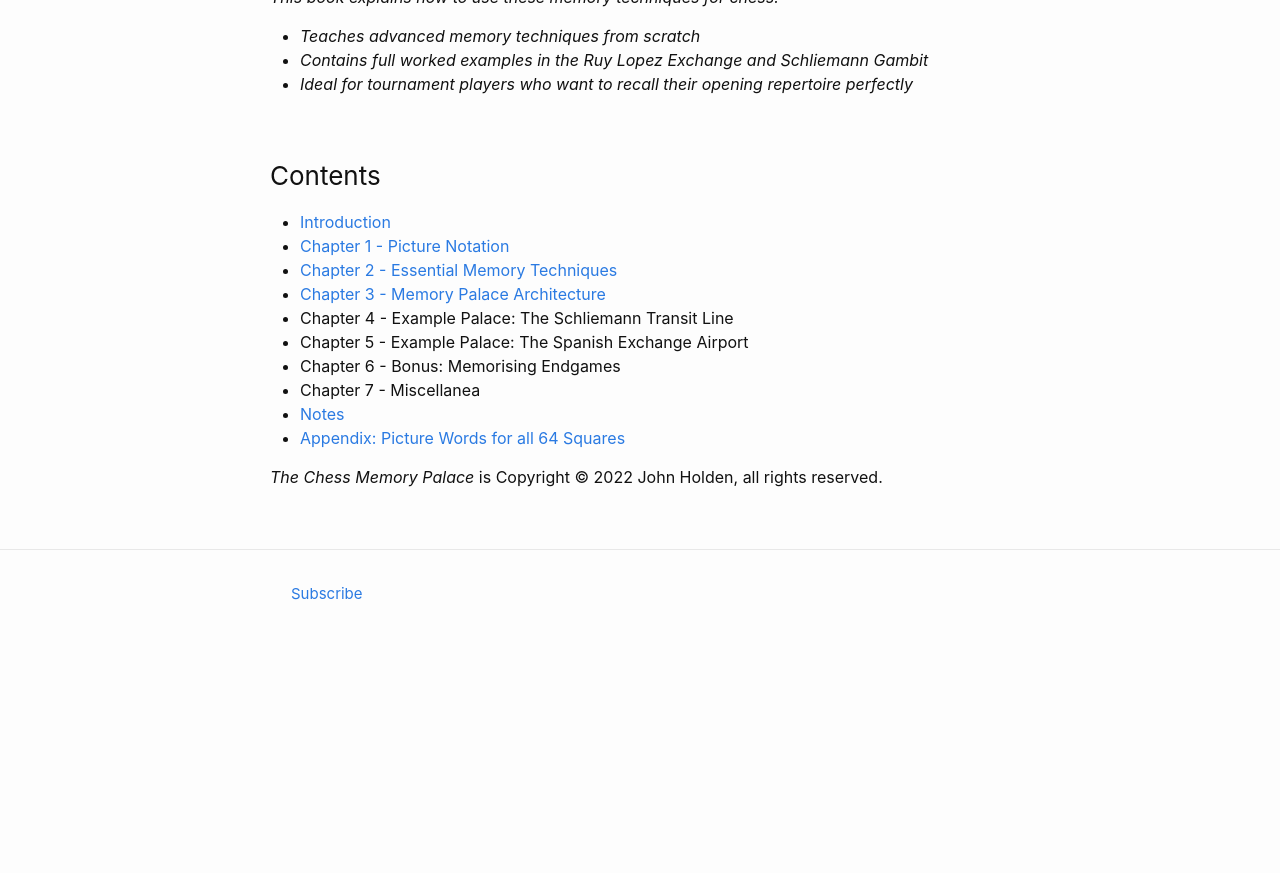
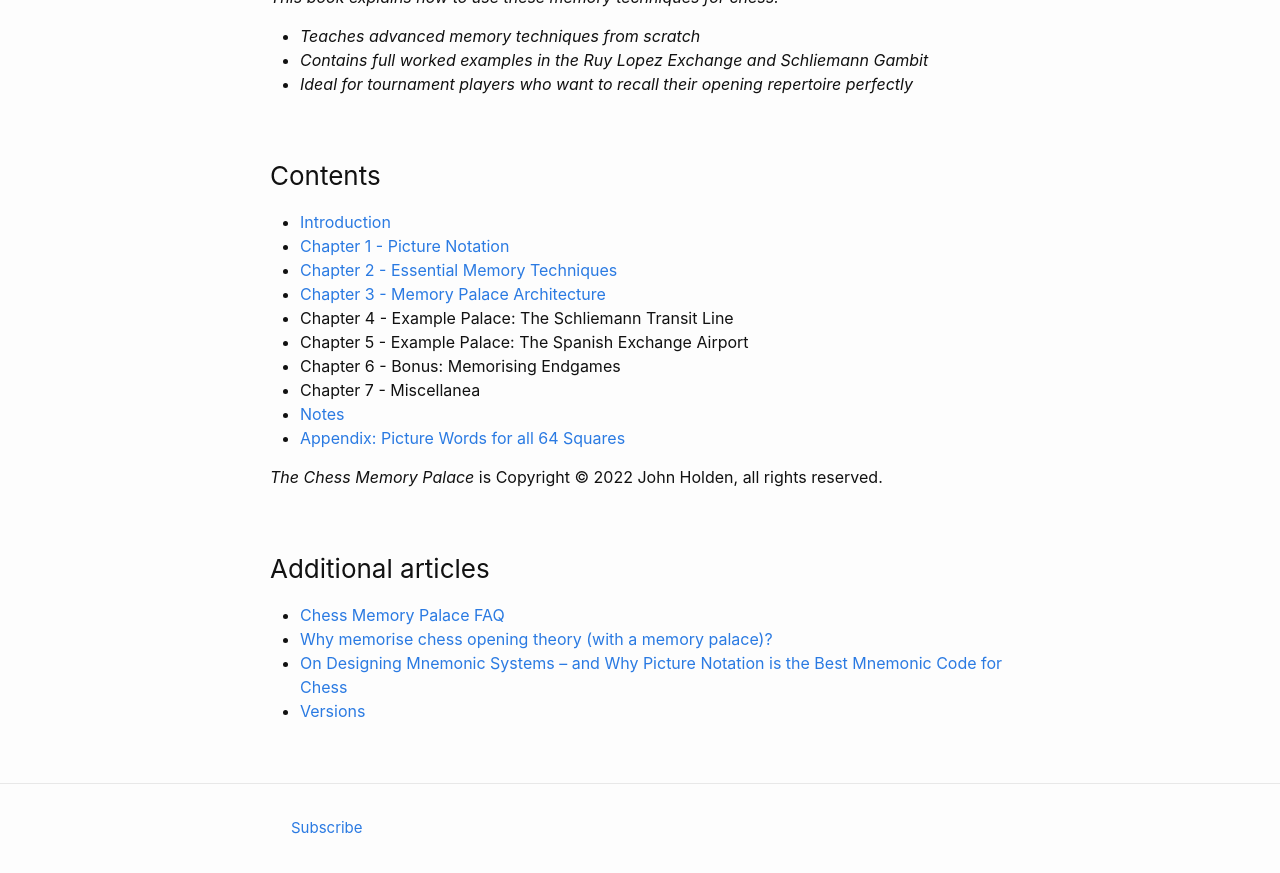
Before and after one commit to liontailedmacaque/liontailedmacaque.github.io, a Jekyll site: the page built from chessmemorypalace/contents.md, in a window 1280 px wide and 900 px high, scrolled down 709 px. Shown: the top 873 px of the window. Built offline with Jekyll 4.4.1, drawn with Linux system fonts in a browser that asks for light colours; before the commit the page ends 1375 px from its top, so only the background shows below that.

Commit message:
add additional articles

```diff
--- a/chessmemorypalace/contents.md
+++ b/chessmemorypalace/contents.md
@@ -35,5 +35,10 @@ The core chapters are available for free online. These will be enough to get you
 - [Notes](/chessmemorypalace/notes)
 - [Appendix: Picture Words for all 64 Squares](/chessmemorypalace/appendix)
 
+*The Chess Memory Palace* is Copyright © 2022 John Holden, all rights reserved.
 
-*The Chess Memory Palace* is Copyright © 2022 John Holden, all rights reserved.
+### Additional articles
+- [Chess Memory Palace FAQ](/chessmemorypalace/faq)
+- [Why memorise chess opening theory (with a memory palace)?](/whymemoriseopenings)
+- [On Designing Mnemonic Systems – and Why Picture Notation is the Best Mnemonic Code for Chess](/theoryofmnemonics)
+- [Versions](/chessmemorypalace/versions)
```
